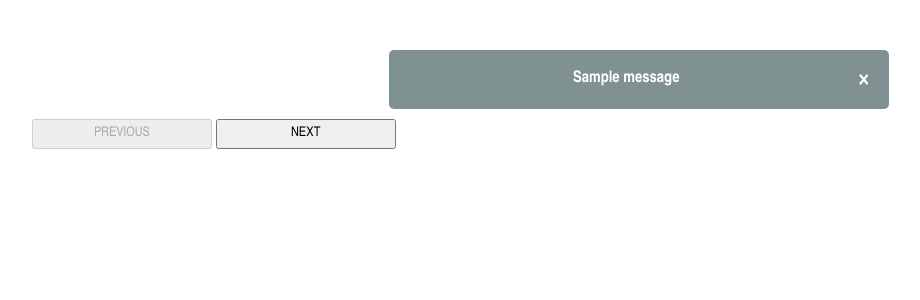
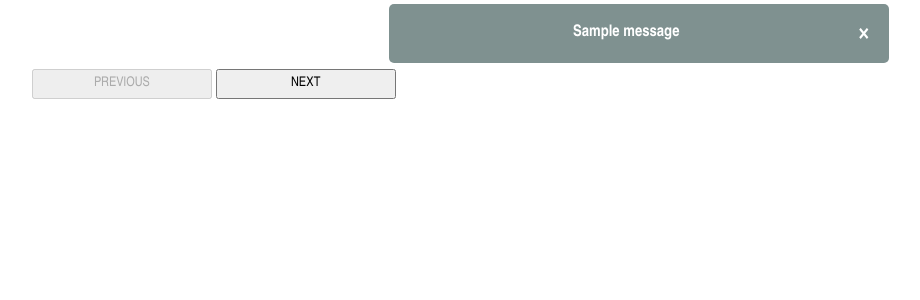
Before and after one commit to ishabelle/API-WARS, a Flask app: page / in a window 1280 px wide. Shown: the part 221-521 px from the top of the page, without its empty margins (1-921 px from the left). Run offline with Flask 2, Linux system fonts and the light colour scheme; one stand-in notice (Sample message) is shown; some libraries are stand-ins or nearby versions.

Commit message:
change displaying alerts

```diff
--- a/templates/layout.html
+++ b/templates/layout.html
@@ -39,11 +39,13 @@
     </nav>
 </header>
 {% for message in get_flashed_messages() %}
-<div class="alert-size">
-    <div class="page-titles">
-        <div class="alert">
-            <span class="closebtn" onclick="this.parentElement.style.display='none';">&times;</span>
-            <strong>{{message}}</strong>
+<div class="modal-alert">
+    <div class="alert-size">
+        <div class="page-titles">
+            <div class="alert">
+                <span class="closebtn" onclick="this.parentElement.style.display='none';">&times;</span>
+                <strong>{{message}}</strong>
+            </div>
         </div>
     </div>
 </div>
```
